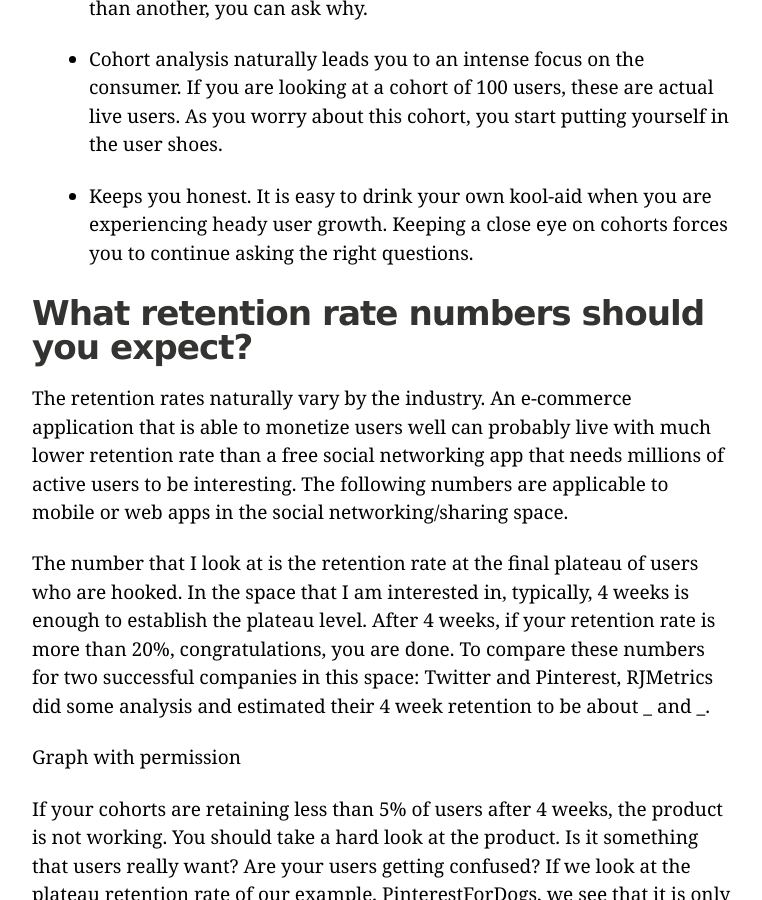
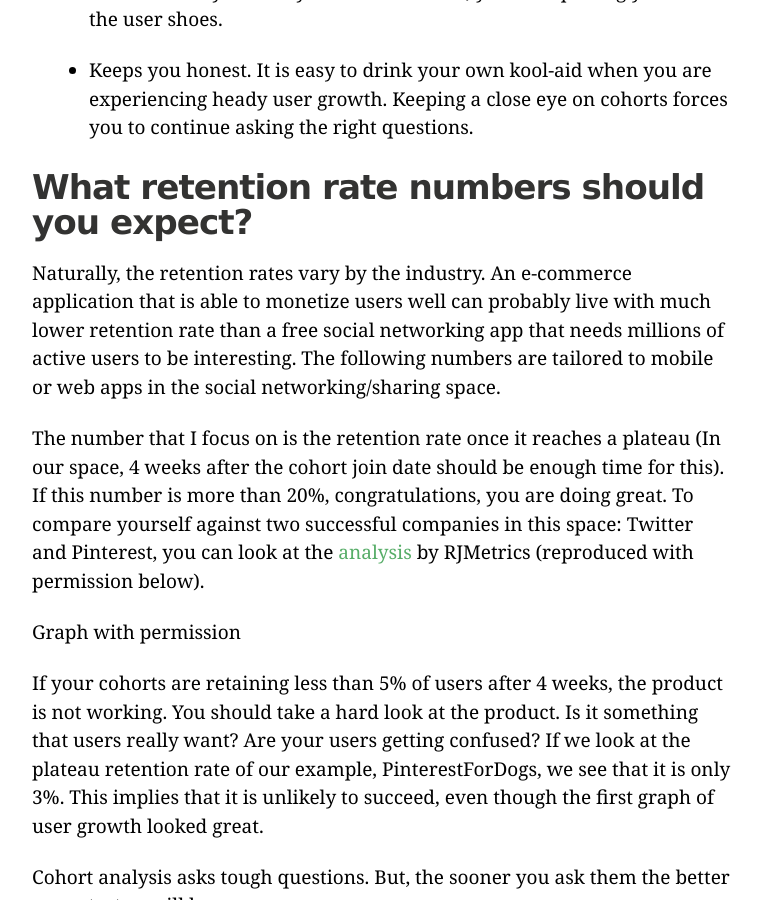
Before and after one commit to avdr/avdr.github.io, a Jekyll site: the page built from _posts/2013-11-10-cohort-analysis.markdown, in a window 1280 px wide and 900 px high, scrolled down 3354 px. Shown: the whole window, without its empty margins (258-1020 px from the left). Built offline with Jekyll 4.4.1, drawn with Linux system fonts in a browser that asks for light colours; Markdown is read by kramdown in place of the engine named in the settings; some of the changed text lies outside the part shown.

Commit message:
More edits

```diff
--- a/_posts/2013-11-10-cohort-analysis.markdown
+++ b/_posts/2013-11-10-cohort-analysis.markdown
@@ -5,7 +5,7 @@
 # <span style="color:red">DRAFT</span>
 # Why you should look at cohorts
 
-Imagine that an entrepreneur came to you and showed you this graph for an app we will call PinterestForDogs.
+Imagine that an entrepreneur showed you this graph for his new app, PinterestForDogs.
 
 <img class="iborder" src="/assets/users_growth.png"/>
 
@@ -20,21 +20,20 @@
 Given the importance of retention, how do we track it? In my experience, the best way to do this is by measuring retention rate through [cohort analysis](http://cohortanalysis.com). Let us define these terms.
 
 #### Cohort Analysis
-
+<ul>
 A cohort is a group of people who share a particular characteristic over a period of time. An example is a group of users who joined on a particular day.
 A cohort analysis follows these users actions over a period of time.
+</ul>
+#### Retention Rate
+<ul>
+The retention rate of a cohort for a period of time is the ratio of number of active users at the end of the period to the number of active users at the start of the period. The definition of an active user is usually very specific to the product. For our purposes, a user is active on a given day if he or she has visited the product on that day.
+</ul>
 
-#### Retention Rate
-
-The retention rate of a cohort for a period of time is the ratio of number of active users at the end of the period to the number of active users at the start of the period. The definition of an active user is usually very specific to the product. For our purposes, a user is active on a given day if he or she has visited the product on that day.
-
-Let us continue with our example product, PinterestForDogs. We will measure the retention rate for two cohorts of 100 users, one cohort consisting of users who joined on January 1 and another who joined a week later on January 8.
+Continuing with our running example, PinterestForDogs, we will measure the retention rate for two cohorts of 100 users, one cohort consisting of users who joined on January 1 and another who joined a week later on January 8.
 
 Picture of a graph
 
-The above graph shows that of the January 1 cohort, there were 100 visits on the day they joined, 90 a day later, 80 two days later and so on. The January 8 cohort did slightly worse, with 100 visits on the first day, but only 89 on the second day and 78 on the third day.
-
-As you can see from the above example, the retention rate decays with time. The graph starts flattening in a few weeks and eventually plateaus. This final level consists of users that have become [hooked](http://www.nirandfar.com/2012/03/how-to-manufacture-desire.html): they have established a habit pattern to keep coming back to the product. These are your most interesting users.
+As you can see from the above example, the retention rate decays with time. The graph starts flattening in a few weeks and eventually plateaus. This final level consists of users that have become [hooked](http://www.nirandfar.com/2013/02/new-video-hooked-the-psychology-of-how-products-engage-us.html): they have established a habit pattern to keep coming back to the product. These are your most interesting users.
 
 Analytics platforms such as [Mixpanel](http://mixpanel.com) and [KissMetrics](http://kissmetrics.com) offer cohort analysis capabilities. There are also more specialized solutions such as [RJMetrics](http://rjmetrics.com).
 
@@ -50,9 +49,9 @@
 * Keeps you honest. It is easy to drink your own kool-aid when you are experiencing heady user growth. Keeping a close eye on cohorts forces you to continue asking the right questions.
 
 ## What retention rate numbers should you expect?
-The retention rates naturally vary by the industry. An e-commerce application that is able to monetize users well can probably live with much lower retention rate than a free social networking app that needs millions of active users to be interesting. The following numbers are applicable to mobile or web apps in the social networking/sharing space.
+Naturally, the retention rates vary by the industry. An e-commerce application that is able to monetize users well can probably live with much lower retention rate than a free social networking app that needs millions of active users to be interesting. The following numbers are tailored to mobile or web apps in the social networking/sharing space.
 
-The number that I look at is the retention rate at the final plateau of users who are hooked. In the space that I am interested in, typically, 4 weeks is enough to establish the plateau level. After 4 weeks, if your retention rate is more than 20%, congratulations, you are done.  To compare these numbers for two successful companies in this space: Twitter and Pinterest, RJMetrics did some analysis and estimated their 4 week retention to be about _ and _.
+The number that I focus on is the retention rate once it reaches a plateau (In our space, 4 weeks after the cohort join date should be enough time for this). If this number is more than 20%, congratulations, you are doing great.  To compare yourself against two successful companies in this space: Twitter and Pinterest, you can look at the [analysis](http://blog.rjmetrics.com/2012/02/15/pinterest-data-analysis-an-inside-look) by RJMetrics (reproduced with permission below).
 
 Graph with permission
 
```
